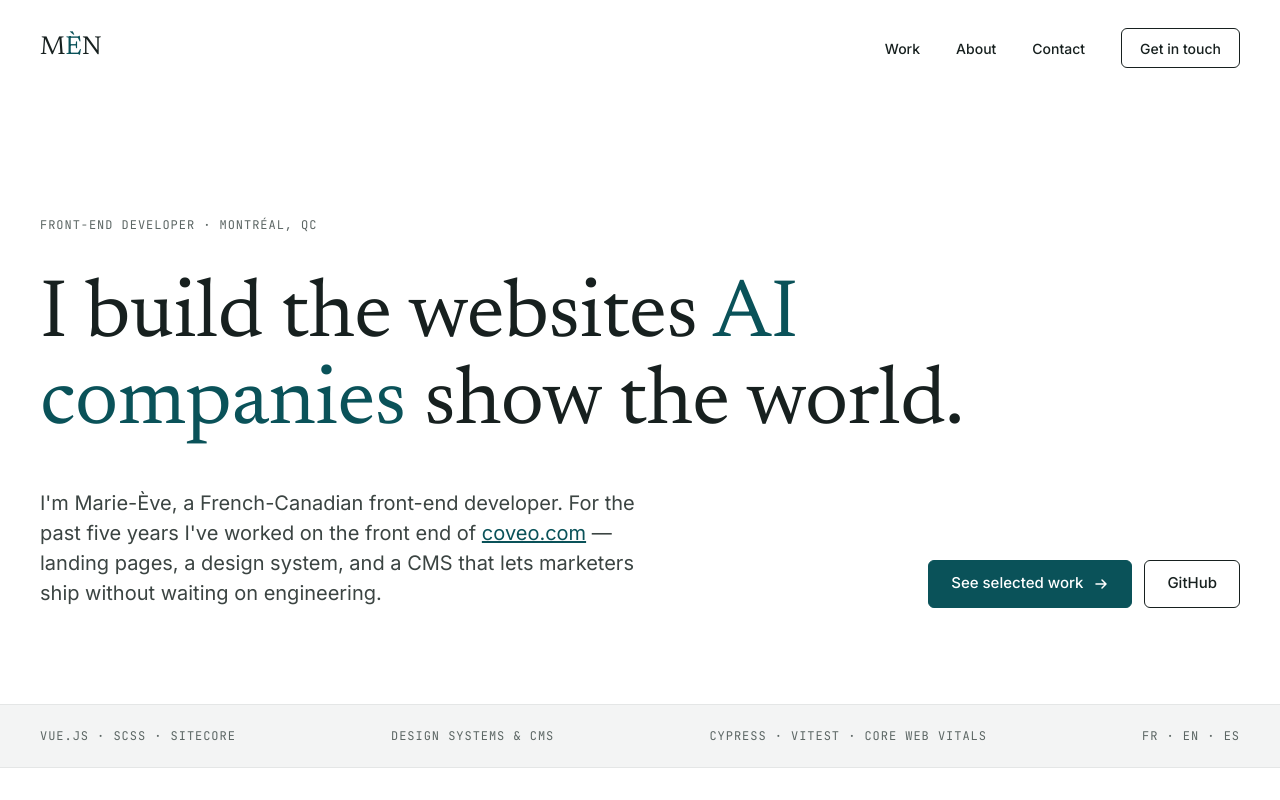
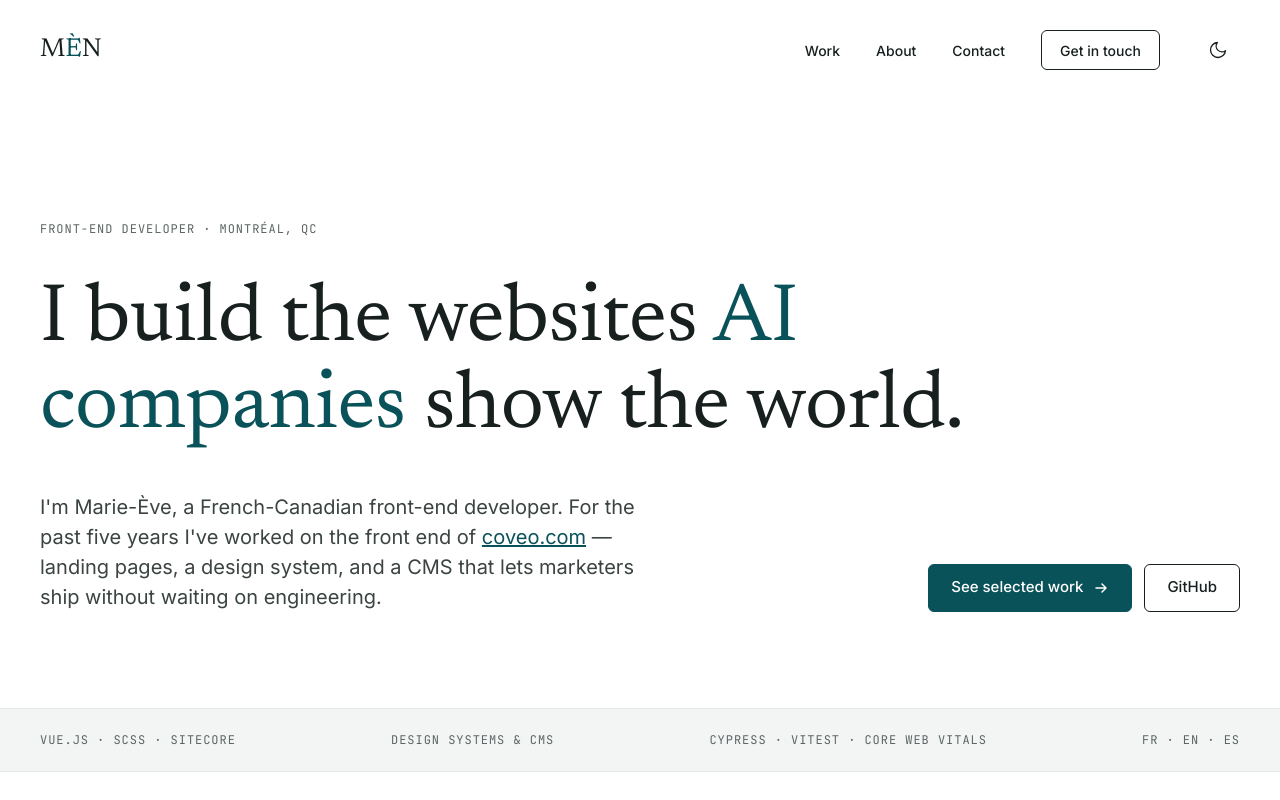
Before and after one commit to nonowelle/portfolio-2026, a Vue app: page / in a window 1280 px wide. Shown: the top 800 px of the page. Built offline with nearby package versions, Linux system fonts and the light colour scheme.

Commit message:
dark light toggle

```diff
--- a/index.html
+++ b/index.html
@@ -3,6 +3,15 @@
   <head>
     <meta charset="UTF-8" />
     <meta name="viewport" content="width=device-width, initial-scale=1.0" />
+    <meta name="color-scheme" content="light dark" />
+    <script>
+      // Set the theme before first paint to avoid a flash of the wrong colours
+      (function () {
+        const saved = localStorage.getItem('theme');
+        const system = window.matchMedia('(prefers-color-scheme: dark)').matches ? 'dark' : 'light';
+        document.documentElement.dataset.theme = saved || system;
+      })();
+    </script>
     <title>Marie-Ève Noël — Front-end developer</title>
     <meta name="description" content="Marie-Ève Noël is a front-end developer in Montréal who builds the websites AI companies show the world." />
     <link rel="preconnect" href="https://fonts.googleapis.com" />
--- a/src/assets/styles.css
+++ b/src/assets/styles.css
@@ -9,9 +9,15 @@
   --rule-dark: #33403d;
   --accent: #0a5259;
   --accent-hover: #063a3f;
-  --accent-on-dark: #8fd3c8;
-  --muted-on-dark: #c6cdca;
-  --label-on-dark: #9aa6a3;
+  --tag-border: #cfd3d3;
+
+  /* "About" band — stays dark in both themes */
+  --band-bg: #17201f;
+  --band-fg: #ffffff;
+  --band-muted: #c6cdca;
+  --band-label: #9aa6a3;
+  --band-rule: #33403d;
+  --band-accent: #8fd3c8;
 
   --font-serif: 'Newsreader', Georgia, serif;
   --font-sans: 'Inter', system-ui, sans-serif;
@@ -20,6 +26,30 @@
   --container: 1280px;
   --gutter: 40px;
   --radius: 6px;
+
+  color-scheme: light;
+}
+
+/* ---------- Dark theme ---------- */
+:root[data-theme='dark'] {
+  --ground: #0f1413;
+  --ground-2: #161c1b;
+  --ink: #f2f4f3;
+  --ink-2: #c6cdca;
+  --ink-3: #8f9a97;
+  --rule: #273130;
+  --accent: #8fd3c8;
+  --accent-hover: #b2e3db;
+  --tag-border: #3a4644;
+
+  --band-bg: #161c1b;
+  --band-fg: #f2f4f3;
+  --band-muted: #c6cdca;
+  --band-label: #8f9a97;
+  --band-rule: #2c3836;
+  --band-accent: #8fd3c8;
+
+  color-scheme: dark;
 }
 
 /* ---------- Base ---------- */
@@ -37,6 +67,7 @@ body {
   margin: 0;
   background: var(--ground);
   color: var(--ink);
+  transition: background-color 0.25s ease, color 0.25s ease;
   font-family: var(--font-sans);
   -webkit-font-smoothing: antialiased;
   line-height: 1.5;
@@ -112,6 +143,24 @@ p {
   border-color: var(--accent-hover);
   color: var(--ground);
 }
+.icon-btn {
+  display: inline-flex;
+  align-items: center;
+  justify-content: center;
+  width: 44px;
+  height: 44px;
+  padding: 0;
+  border: 0;
+  border-radius: var(--radius);
+  background: transparent;
+  color: var(--ink);
+  cursor: pointer;
+}
+.icon-btn:hover {
+  color: var(--accent);
+  background: var(--ground-2);
+}
+
 .btn--small {
   height: 40px;
   padding: 0 18px;
--- a/src/components/AboutSection.vue
+++ b/src/components/AboutSection.vue
@@ -33,8 +33,8 @@ import { timeline } from '../data/site'
 
 <style scoped>
 .about {
-  background: var(--ink);
-  color: var(--ground);
+  background: var(--band-bg);
+  color: var(--band-fg);
 }
 .about__inner {
   padding-block: 112px;
@@ -46,19 +46,19 @@ import { timeline } from '../data/site'
   gap: 28px;
 }
 .about__label {
-  color: var(--label-on-dark);
+  color: var(--band-label);
 }
 .about__title {
   font-size: clamp(40px, 4vw, 56px);
   line-height: 1.12;
 }
 .about__accent {
-  color: var(--accent-on-dark);
+  color: var(--band-accent);
 }
 .about__text {
   font-size: 17px;
   line-height: 1.6;
-  color: var(--muted-on-dark);
+  color: var(--band-muted);
   max-width: 480px;
 }
 .about__timeline {
@@ -73,13 +73,13 @@ import { timeline } from '../data/site'
   grid-template-columns: 140px 1fr 1fr;
   gap: 24px;
   padding-block: 22px;
-  border-top: 1px solid var(--rule-dark);
+  border-top: 1px solid var(--band-rule);
 }
 .about__row:last-child {
-  border-bottom: 1px solid var(--rule-dark);
+  border-bottom: 1px solid var(--band-rule);
 }
 .about__when {
-  color: var(--label-on-dark);
+  color: var(--band-label);
 }
 dd {
   margin: 0;
@@ -88,7 +88,7 @@ dd {
   font-weight: 500;
 }
 .about__where {
-  color: var(--muted-on-dark);
+  color: var(--band-muted);
 }
 @media (max-width: 860px) {
   .about__inner {
--- a/src/components/ProjectCase.vue
+++ b/src/components/ProjectCase.vue
@@ -89,7 +89,7 @@ defineProps({
 }
 .tag {
   padding: 6px 12px;
-  border: 1px solid #cfd3d3;
+  border: 1px solid var(--tag-border);
   border-radius: var(--radius);
   font-size: 12px;
   color: var(--ink-2);
--- a/src/components/TheNav.vue
+++ b/src/components/TheNav.vue
@@ -1,6 +1,7 @@
 <script setup>
 import { ref, watch, onBeforeUnmount } from 'vue'
 import { nav } from '../data/site'
+import ThemeToggle from './ThemeToggle.vue'
 
 const open = ref(false)
 
@@ -37,9 +38,12 @@ onBeforeUnmount(() => {
         {{ item.label }}
       </a>
       <a href="#contact" class="btn btn--small">Get in touch</a>
+      <ThemeToggle />
     </div>
 
-    <!-- Burger (mobile only) -->
+    <!-- Mobile controls: theme toggle + burger -->
+    <div class="nav__mobile-controls">
+    <ThemeToggle />
     <button
       class="nav__burger"
       type="button"
@@ -52,6 +56,7 @@ onBeforeUnmount(() => {
       <span class="nav__burger-line" :class="{ 'is-open': open }"></span>
       <span class="nav__burger-line" :class="{ 'is-open': open }"></span>
     </button>
+    </div>
 
     <!-- Mobile menu -->
     <Transition name="menu">
@@ -106,9 +111,16 @@ onBeforeUnmount(() => {
   color: var(--accent);
 }
 
-/* Burger */
+/* Mobile controls */
+.nav__mobile-controls {
+  display: none;
+  position: relative;
+  z-index: 3;
+  align-items: center;
+  gap: 4px;
+}
 .nav__burger {
-  display: none;
+  display: flex;
   position: relative;
   z-index: 3;
   width: 44px;
@@ -181,7 +193,7 @@ onBeforeUnmount(() => {
   .nav__links {
     display: none;
   }
-  .nav__burger {
+  .nav__mobile-controls {
     display: flex;
   }
 }
--- /dev/null
+++ b/src/components/ThemeToggle.vue
@@ -0,0 +1,58 @@
+<script setup>
+import { computed } from 'vue'
+import { useTheme } from '../composables/useTheme'
+
+const { theme, toggle } = useTheme()
+const dark = computed(() => theme.value === 'dark')
+</script>
+
+<template>
+  <button
+    type="button"
+    class="icon-btn theme-toggle"
+    :aria-label="dark ? 'Switch to light mode' : 'Switch to dark mode'"
+    :title="dark ? 'Light mode' : 'Dark mode'"
+    @click="toggle"
+  >
+    <!-- Sun (shown in dark mode: click to go light) -->
+    <svg
+      v-if="dark"
+      width="20"
+      height="20"
+      viewBox="0 0 24 24"
+      fill="none"
+      stroke="currentColor"
+      stroke-width="1.6"
+      stroke-linecap="round"
+      stroke-linejoin="round"
+      aria-hidden="true"
+    >
+      <circle cx="12" cy="12" r="4" />
+      <path d="M12 2v2M12 20v2M4.93 4.93l1.41 1.41M17.66 17.66l1.41 1.41M2 12h2M20 12h2M4.93 19.07l1.41-1.41M17.66 6.34l1.41-1.41" />
+    </svg>
+    <!-- Moon (shown in light mode: click to go dark) -->
+    <svg
+      v-else
+      width="20"
+      height="20"
+      viewBox="0 0 24 24"
+      fill="none"
+      stroke="currentColor"
+      stroke-width="1.6"
+      stroke-linecap="round"
+      stroke-linejoin="round"
+      aria-hidden="true"
+    >
+      <path d="M21 12.8A9 9 0 1 1 11.2 3a7 7 0 0 0 9.8 9.8z" />
+    </svg>
+  </button>
+</template>
+
+<style scoped>
+.theme-toggle svg {
+  transition: transform 0.3s ease;
+}
+.theme-toggle:hover svg {
+  transform: rotate(15deg);
+}
+</style>
--- /dev/null
+++ b/src/composables/useTheme.js
@@ -0,0 +1,33 @@
+import { ref, watch } from 'vue'
+
+const STORAGE_KEY = 'theme'
+const root = document.documentElement
+
+function systemTheme() {
+  return window.matchMedia('(prefers-color-scheme: dark)').matches ? 'dark' : 'light'
+}
+
+// Initial value: saved choice, else the system preference
+const theme = ref(root.dataset.theme || localStorage.getItem(STORAGE_KEY) || systemTheme())
+
+watch(
+  theme,
+  (value) => {
+    root.dataset.theme = value
+    localStorage.setItem(STORAGE_KEY, value)
+  },
+  { immediate: true },
+)
+
+// Follow the OS if the user never made an explicit choice
+window.matchMedia('(prefers-color-scheme: dark)').addEventListener('change', (e) => {
+  if (!localStorage.getItem(STORAGE_KEY)) theme.value = e.matches ? 'dark' : 'light'
+})
+
+export function useTheme() {
+  const isDark = () => theme.value === 'dark'
+  const toggle = () => {
+    theme.value = isDark() ? 'light' : 'dark'
+  }
+  return { theme, isDark, toggle }
+}
```
